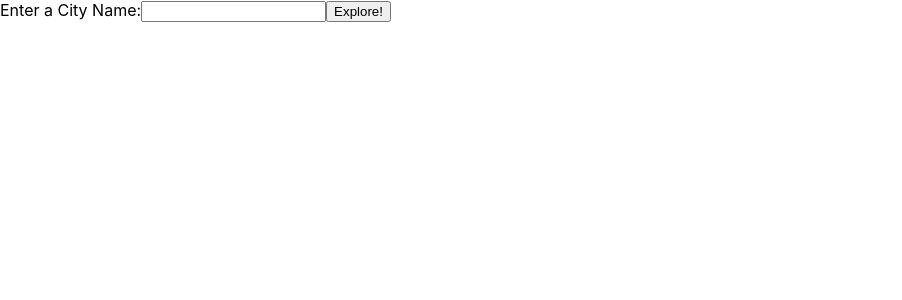
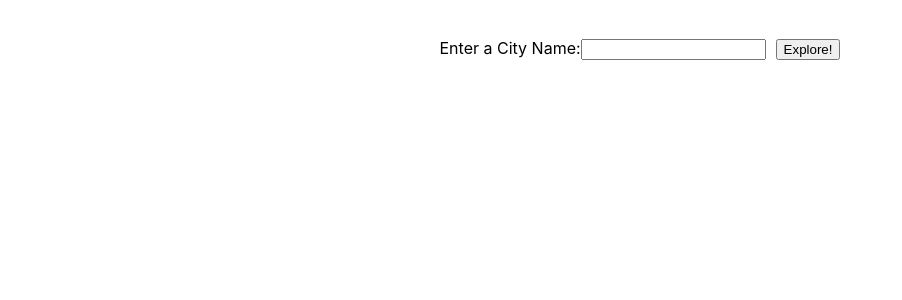
Before and after one commit to NephilimEyez/city-explorer, a React (Create React App) app: page / in a window 1280 px wide. Shown: the top 300 px of the page, without its empty margins (0-902 px from the left). Built offline with nearby package versions, Linux system fonts and the light colour scheme; no server answers.

Commit message:
map img working, could not get map

```diff
--- a/src/App.js
+++ b/src/App.js
@@ -1,7 +1,6 @@
 import React from 'react';
 import './App.css';
 import axios from 'axios';
-import Map from './Map';
 
 class App extends React.Component {
   constructor(props) {
@@ -10,7 +9,11 @@ class App extends React.Component {
       city: '',
       locationData: [],
       error: false,
-      errorMsg: ''
+      errorMsg: '',
+      lat: '',
+      lon: '',
+      mapImg: '',
+      API_KEY: process.env.REACT_APP_LOCATIONIQ_API
     }
   }
 
@@ -20,12 +23,16 @@ class App extends React.Component {
     event.preventDefault();
 
     try {
-      let url = `https://us1.locationiq.com/v1/search?key=${process.env.REACT_APP_LOCATIONIQ_API}&q=${this.state.city}&format=json`;
+      let url = `https://us1.locationiq.com/v1/search?key=${this.state.API_KEY}&q=${this.state.city}&format=json`;
 
       let cityDataFromAxios = await axios.get(url);
+      console.log(cityDataFromAxios.data[0]);
 
       this.setState({
         locationData: cityDataFromAxios.data[0],
+        lat: cityDataFromAxios.data[0].lat,
+        lon: cityDataFromAxios.data[0].lon,
+        mapImg: `https://maps.locationiq.com/v3/staticmap?key=${this.state.API_KEY}&center=${cityDataFromAxios.data[0].lat},${cityDataFromAxios.data[0].lon}&zoom=10&size='25vw'x'25vw'&format=png&maptype=roadmap'>`,
         error: false,
         errorMsg: ''
       })
@@ -37,9 +44,10 @@ class App extends React.Component {
     }
   }
 
+
   render() {
     return (
-      <>
+      <main>
         <form onSubmit={this.handleGetCityInfo}>
             <label htmlFor=""> Enter a City Name:
               <input type="text" onInput={this.handleCityInput} />
@@ -49,12 +57,9 @@ class App extends React.Component {
           {
             this.state.error
             ? <p>{this.state.errorMsg}</p>
-          : <Map
-          lat={this.state.locationData.lat}
-          lon={this.state.locationData.lon}
-          />
+            : <div>{this.state.lon && <img src={this.state.mapImg} alt='' />} </div>
           }
-      </>
+      </main>
     )
   }
 }
--- a/src/Map.js
+++ /dev/null
@@ -1,38 +0,0 @@
-import React from "react";
-import maplibregl from 'maplibre-gl';
-import './Map.css';
-
-class Map extends React.Component {
-    constructor(props) {
-        super(props);
-        this.state = {
-            mapContainer: null,
-            map: null,
-            lng: this.props.lon,
-            lat: this.props.lat,
-            zoom: 12,
-            API_KEY: process.env.REACT_APP_LOCATIONIQ_API
-        }
-    }
-
-    useEffect = () => {
-        if (this.map) return; //stops map from intializing more than once
-        this.map = new maplibregl.Map({
-          container: this.mapContainer,
-          style: `https://api.maptiler.com/maps/streets-v2/style.json?key=${this.state.API_KEY}`,
-          center: [this.state.lng, this.state.lat],
-          zoom: this.zoom
-        });
-
-      };
-
-    render() {
-        return (
-            <div className="map-wrap">
-                <div ref={this.state.mapContainer} className="map" />
-            </div>
-        )
-    }
-}
-
-export default Map;
--- a/src/index.css
+++ b/src/index.css
@@ -11,3 +11,17 @@ code {
   font-family: source-code-pro, Menlo, Monaco, Consolas, 'Courier New',
     monospace;
 }
+
+main {
+  display: flex;
+  flex-direction: column;
+  align-items: center;
+}
+
+form {
+  margin: 3vw;
+}
+
+label {
+  padding-right: 10px;
+}
```
Also changed, not shown: 1 other file (tests, documents, lock files or other folders). Lines whose indentation alone changed are shown as unchanged.
